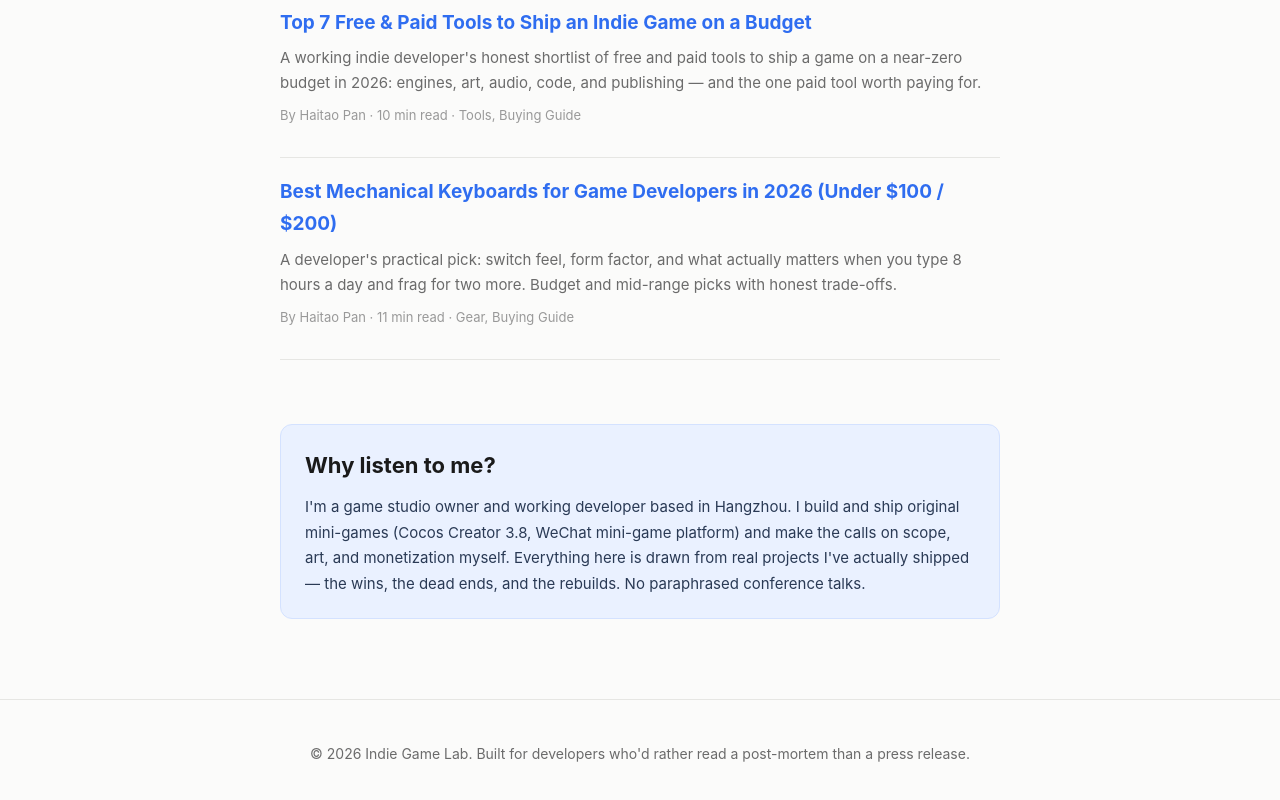
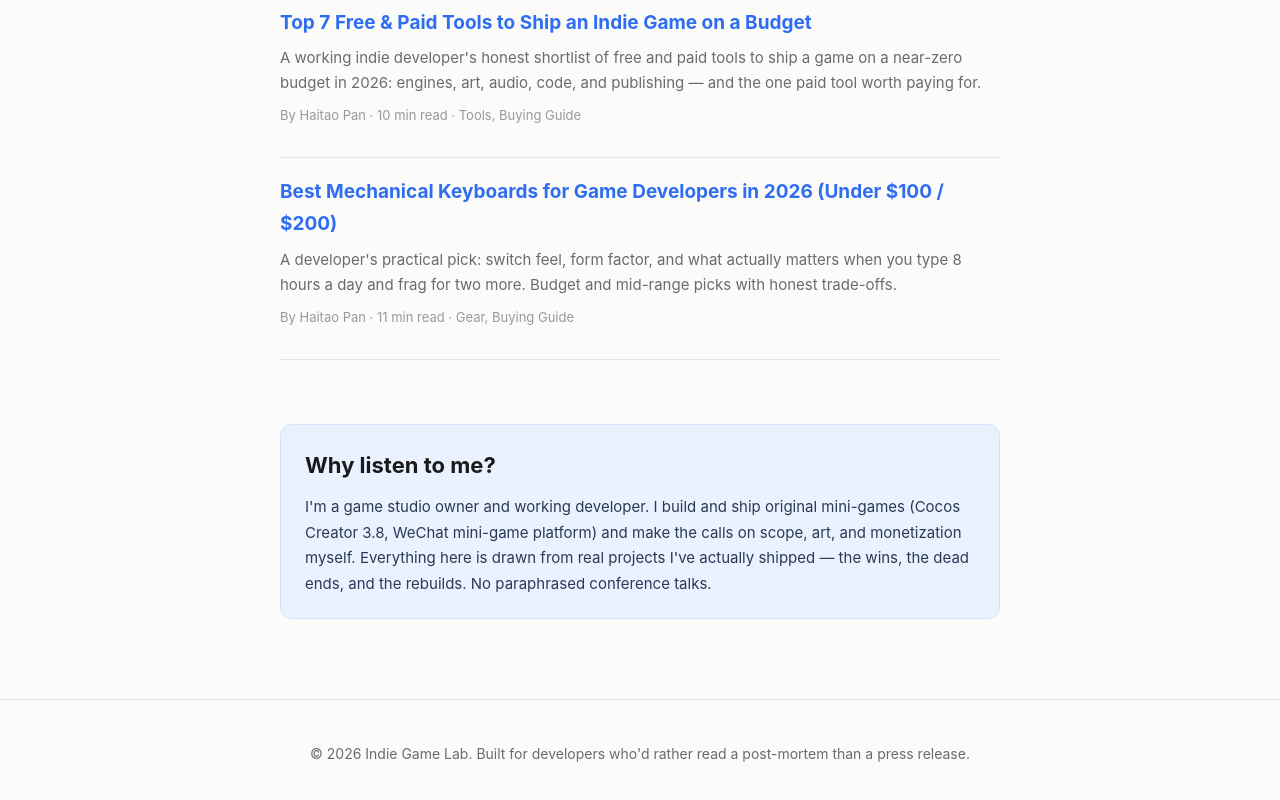
Before and after one commit to pht1991/indie-lab, a plain HTML site: page index.html in a window 1280 px wide. Shown: the part 2355-3155 px from the top of the page. Drawn offline with Linux system fonts and the light colour scheme.

Commit message:
首页移除 About 区块中的地域信息并精简人设描述

```diff
--- a/index.html
+++ b/index.html
@@ -124,7 +124,7 @@
     <section class="section" id="about">
       <div class="eeat">
         <h2>Why listen to me?</h2>
-        <p>I'm a game studio owner and working developer based in Hangzhou. I build and ship original mini-games (Cocos Creator 3.8, WeChat mini-game platform) and make the calls on scope, art, and monetization myself. Everything here is drawn from real projects I've actually shipped — the wins, the dead ends, and the rebuilds. No paraphrased conference talks.</p>
+        <p>I'm a game studio owner and working developer. I build and ship original mini-games (Cocos Creator 3.8, WeChat mini-game platform) and make the calls on scope, art, and monetization myself. Everything here is drawn from real projects I've actually shipped — the wins, the dead ends, and the rebuilds. No paraphrased conference talks.</p>
       </div>
     </section>
   </main>
```
